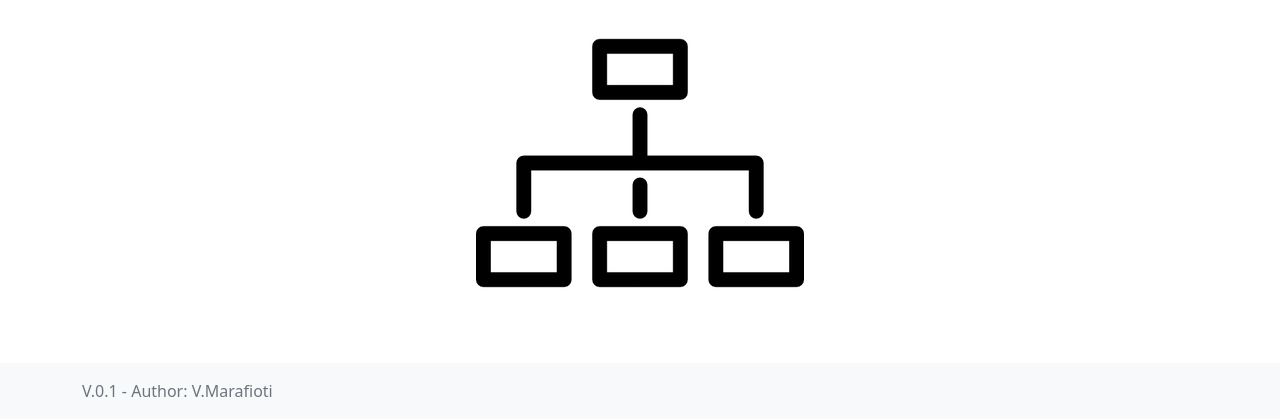
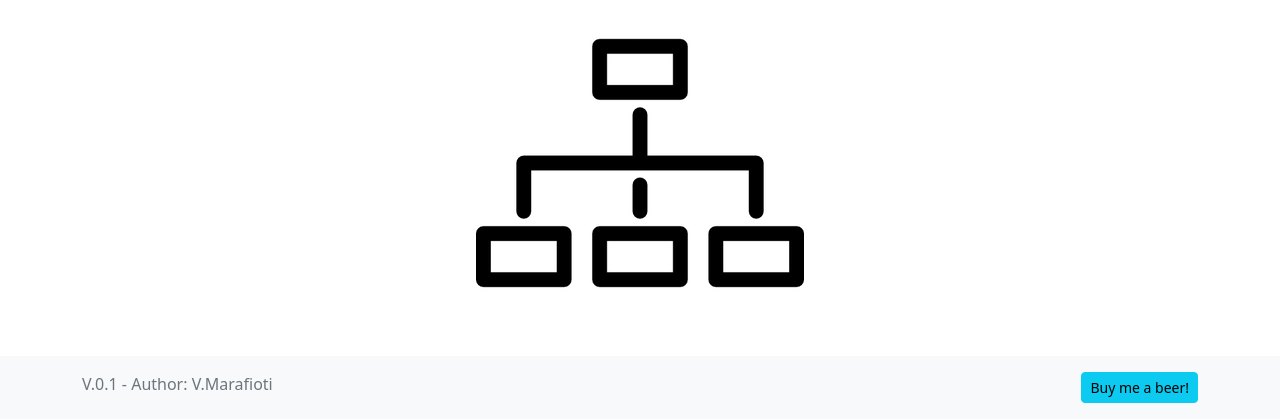
Before and after one commit to enzomar/api2uml, a Flask app: page / in a window 1280 px wide. Shown: the part 381-800 px from the top of the page. Run offline with Flask 2, Linux system fonts and the light colour scheme; some libraries are stand-ins or nearby versions.

Commit message:
deta deploy

```diff
--- a/api2uml/templates/index.html
+++ b/api2uml/templates/index.html
@@ -119,7 +119,7 @@ body.waiting * {
       </div>
       <br/>
       <div class="row justify-content-center">
-         <img style="width: auto" id="diagram"
+         <img style="width: auto; margin-bottom: 65px;" id="diagram"
          alt="3. Diagram will appear here."
          src="{{ url_for('static',filename='schema.png') }}"
          onerror='this.onerror=null;this.src="{{ url_for('static',filename='error.gif') }}";'>
@@ -127,9 +127,17 @@ body.waiting * {
    </div>
 
 <footer class="fixed-bottom mt-auto py-3 bg-light">
-  <div class="container">
-    <span class="text-muted fs-6">V.0.1 - Author: V.Marafioti</span>
-  </div>
+   <div class="container">
+      <div class="row">
+         <div class="col text-start">
+            <span class="text-muted fs-6">V.0.1 - Author: V.Marafioti</span>
+         </div>
+         <div class="col text-end">
+            <a href="https://www.paypal.com/donate/?business=7HRKKHKTPEXRU&no_recurring=0&currency_code=EUR"
+            target="_blank" type="button" class="btn btn-info btn-sm"> Buy me a beer!</a>
+         </div>
+      </div>
+   </div>
 </footer>
 
 
```
